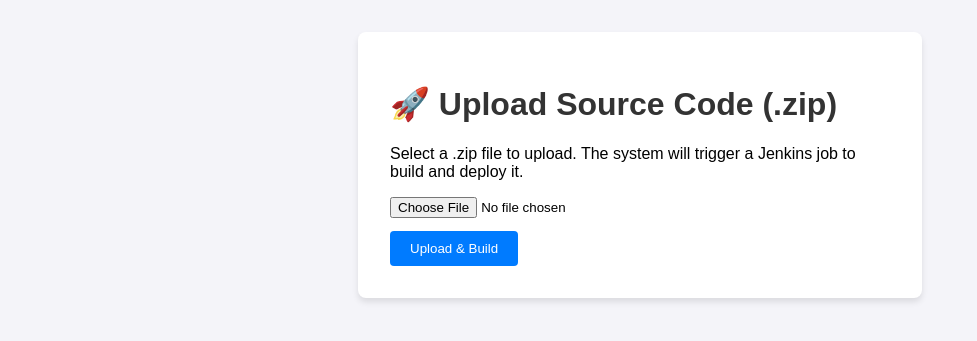
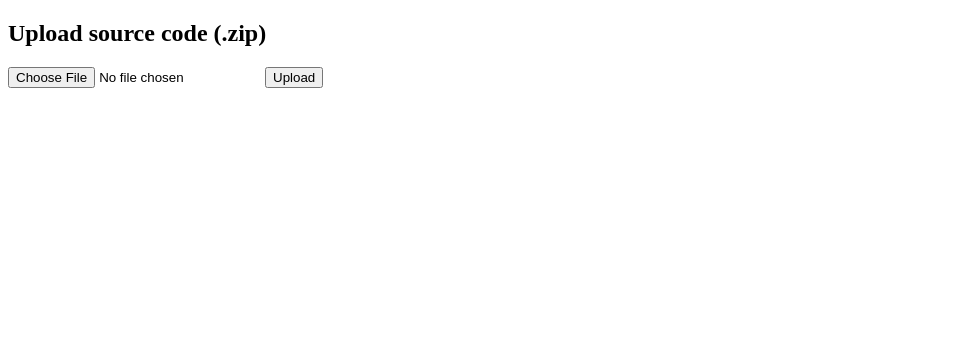
Before and after one commit to LEHONGDUC2004/IndustryProject, a Flask app: page / in a window 1280 px wide. Shown: the top 341 px of the page, without its empty margins (0-977 px from the left). Run offline with Flask 3, Linux system fonts and the light colour scheme; parts of the project's set-up code (start-up, migrations or seed data) failed here and were passed over.

Commit message:
Update upload.html

```diff
--- a/templates/upload.html
+++ b/templates/upload.html
@@ -1,38 +1,11 @@
-<!doctype html>
-<html lang="en">
-<head>
-    <meta charset="utf-8">
-    <meta name="viewport" content="width=device-width, initial-scale=1, shrink-to-fit=no">
-    <title>Upload to Jenkins</title>
-    <style>
-        body { font-family: sans-serif; margin: 2em; background: #f4f4f9; }
-        .container { max-width: 500px; margin: auto; background: white; padding: 2em; border-radius: 8px; box-shadow: 0 4px 6px rgba(0,0,0,0.1); }
-        h1 { color: #333; }
-        .flash { padding: 1em; margin-bottom: 1em; border-radius: 4px; }
-        .flash.success { background: #d4edda; color: #155724; border: 1px solid #c3e6cb; }
-        .flash.error { background: #f8d7da; color: #721c24; border: 1px solid #f5c6cb; }
-        input[type=file] { display: block; margin-bottom: 1em; }
-        input[type=submit] { background: #007bff; color: white; padding: 10px 20px; border: none; border-radius: 4px; cursor: pointer; }
-        input[type=submit]:hover { background: #0056b3; }
-    </style>
-</head>
+<!DOCTYPE html>
+<html>
+<head><title>Upload ZIP</title></head>
 <body>
-    <div class="container">
-        <h1>🚀 Upload Source Code (.zip)</h1>
-        <p>Select a .zip file to upload. The system will trigger a Jenkins job to build and deploy it.</p>
-
-        {% with messages = get_flashed_messages(with_categories=true) %}
-          {% if messages %}
-            {% for category, message in messages %}
-              <div class="flash {{ category.replace('✅', 'success').replace('❌', 'error') }}">{{ message }}</div>
-            {% endfor %}
-          {% endif %}
-        {% endwith %}
-
-        <form method="post" enctype="multipart/form-data" action="{{ url_for('upload_file') }}">
-            <input type="file" name="file" required>
-            <input type="submit" value="Upload & Build">
-        </form>
-    </div>
+  <h2>Upload source code (.zip)</h2>
+  <form method="post" enctype="multipart/form-data" action="/upload">
+    <input type="file" name="file">
+    <input type="submit" value="Upload">
+  </form>
 </body>
 </html>
```
